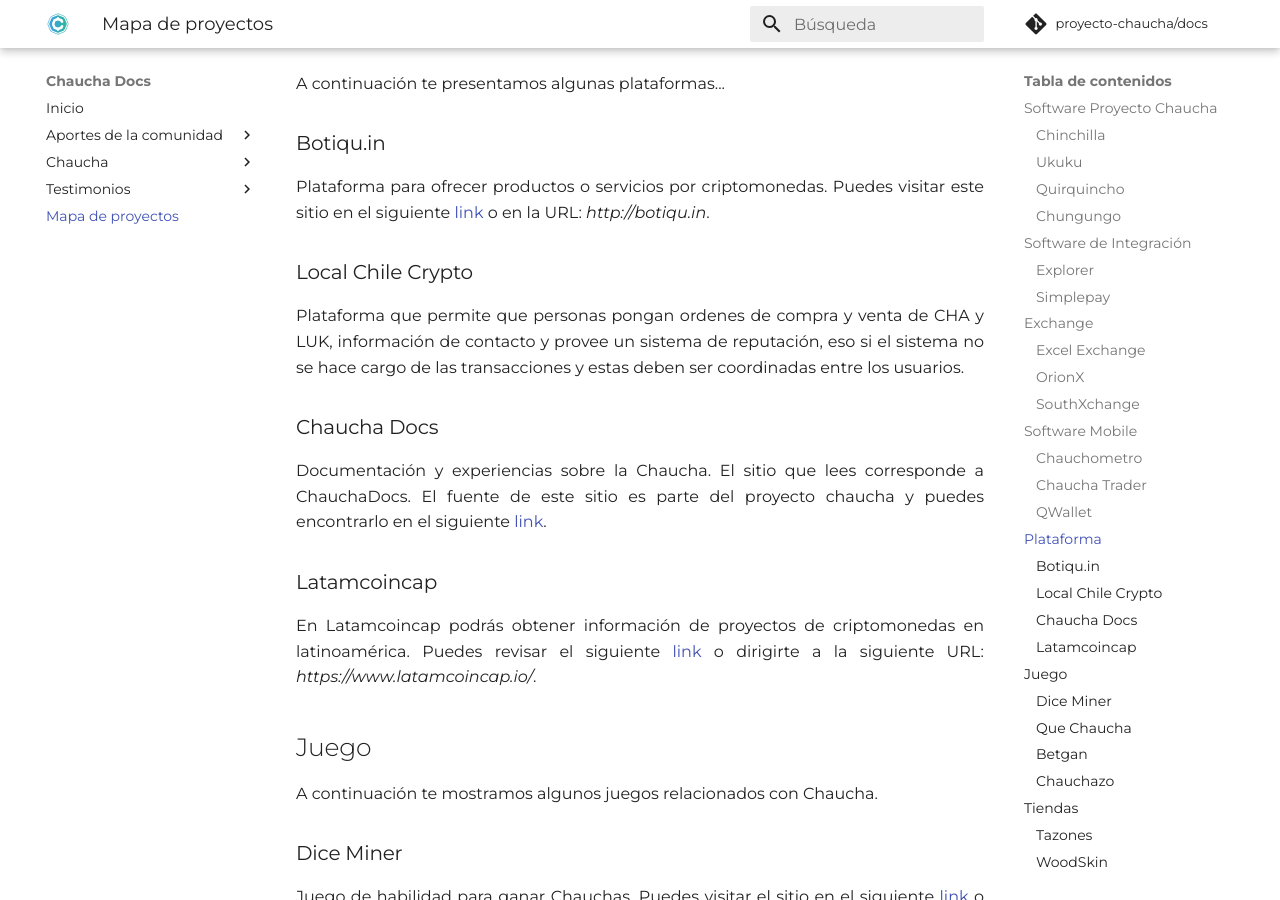
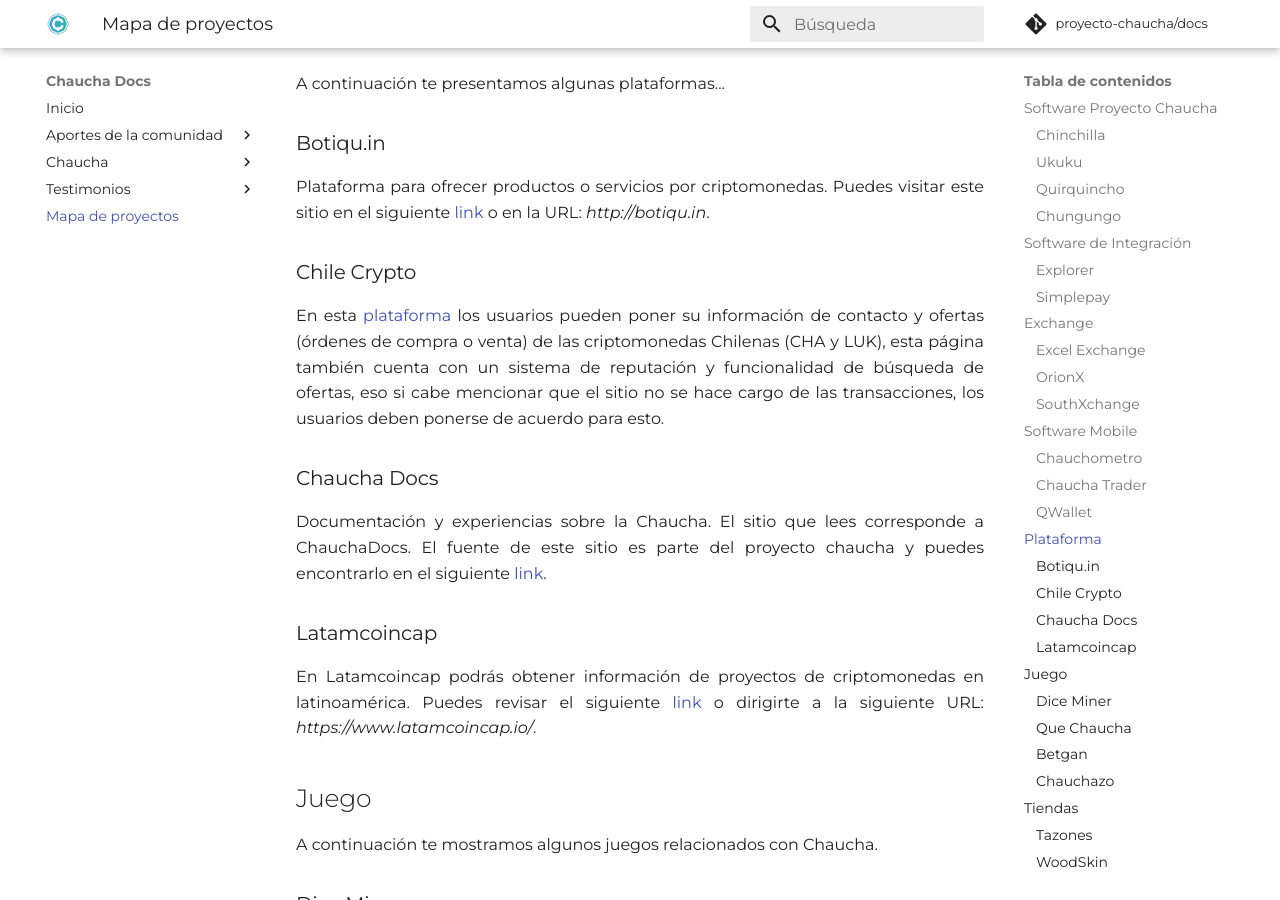
Before and after one commit to proyecto-chaucha/docs, an MkDocs documentation site: the page built from docs/map.md, in a window 1280 px wide and 900 px high, scrolled down 3029 px. Built offline with MkDocs 1.6.1 and Material for MkDocs 9.7.7, drawn with Linux system fonts in a browser that asks for light colours; comment, search, counter and statistics services are not loaded; old or Windows-style settings are respelled for this version of MkDocs.

Commit message:
Cambio de nombre y URL de Local Chile Crypto

```diff
--- a/docs/js/chauchaMap.js
+++ b/docs/js/chauchaMap.js
@@ -392,7 +392,7 @@
 			 Plataforma:{color:CLR.branch, shape:"dot", alpha:1},
 				/*Childs*/
 				"Botiqu.in":{color:CLR.doc, alpha:0, link:'#botiquin'},
-        "Local Chile Crypto":{color:CLR.doc, alpha:0, link:'#local-chile-crypto'},
+        "Chile Crypto":{color:CLR.doc, alpha:0, link:'#chile-crypto'},
 				"Chaucha Docs":{color:CLR.doc, alpha:0, link:'#chaucha-docs'},
 				"Latamcoincap":{color:CLR.doc, alpha:0, link:'#latamcoincap'},
 
@@ -508,7 +508,7 @@
 		/*Plataforma*/
 		Plataforma:{
 			"Botiqu.in":{},
-			"Local Chile Crypto":{},
+			"Chile Crypto":{},
       "Chaucha Docs":{},
 			"Latamcoincap":{},
 			},
--- a/docs/map.md
+++ b/docs/map.md
@@ -84,9 +84,9 @@
 
 Plataforma para ofrecer productos o servicios por criptomonedas. Puedes visitar este sitio en el siguiente [link](http://botiqu.in) o en la URL: *http://botiqu.in*.
 
-### Local Chile Crypto
+### Chile Crypto
 
-Plataforma que permite que personas pongan ordenes de compra y venta de CHA y LUK, información de contacto y provee un sistema de reputación, eso si el sistema no se hace cargo de las transacciones y estas deben ser coordinadas entre los usuarios.
+En esta [plataforma](https://chile-crypto.herokuapp.com) los usuarios pueden poner su información de contacto y ofertas (órdenes de compra o venta) de las criptomonedas Chilenas (CHA y LUK), esta página también cuenta con un sistema de reputación y funcionalidad de búsqueda de ofertas, eso si cabe mencionar que el sitio no se hace cargo de las transacciones, los usuarios deben ponerse de acuerdo para esto.
 
 ### Chaucha Docs
 
```
